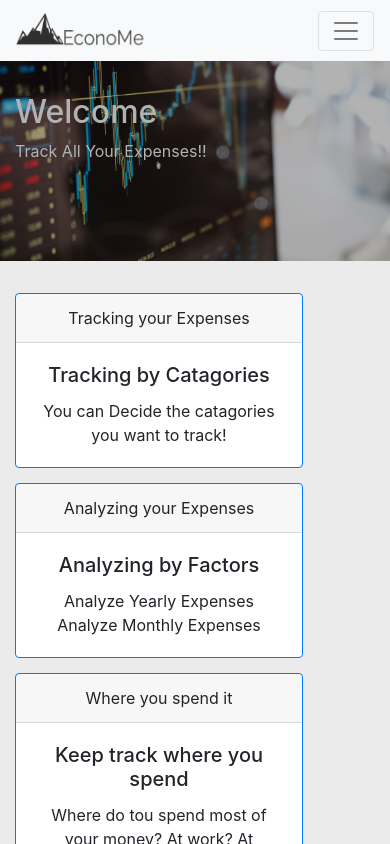
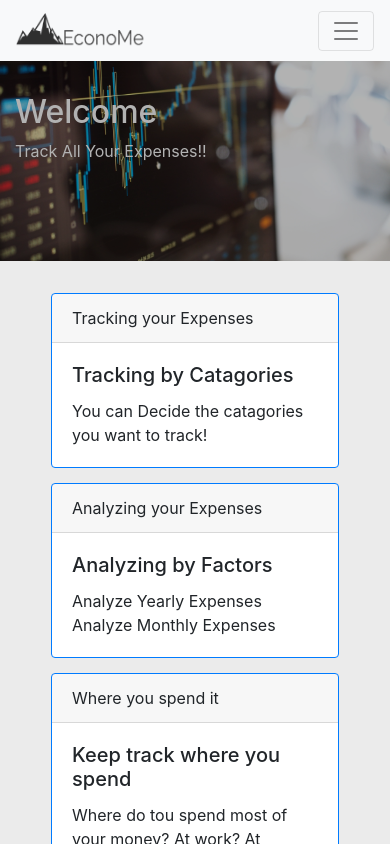
Before and after one commit to Eden-Gal-code/EconoMe, a React (Create React App) app: page / in a window 390 px wide. Shown: the top 844 px of the page. Built offline with nearby package versions, Linux system fonts and the light colour scheme.

Commit message:
Welcome Page fixed for mobile

```diff
--- a/src/views/Welcome.js
+++ b/src/views/Welcome.js
@@ -14,7 +14,7 @@ class Welcome extends React.Component {
       <React.Fragment>
         <Jumbo Head="Welcome">Track All Your Expenses!!</Jumbo>
         <Style>
-          <Container className="center">
+          <Container className="d-flex justify-content-center">
             <CardDeck>
               <Card border="primary" style={{ width: "18rem" }}>
                 <Card.Header>Tracking your Expenses</Card.Header>
```
